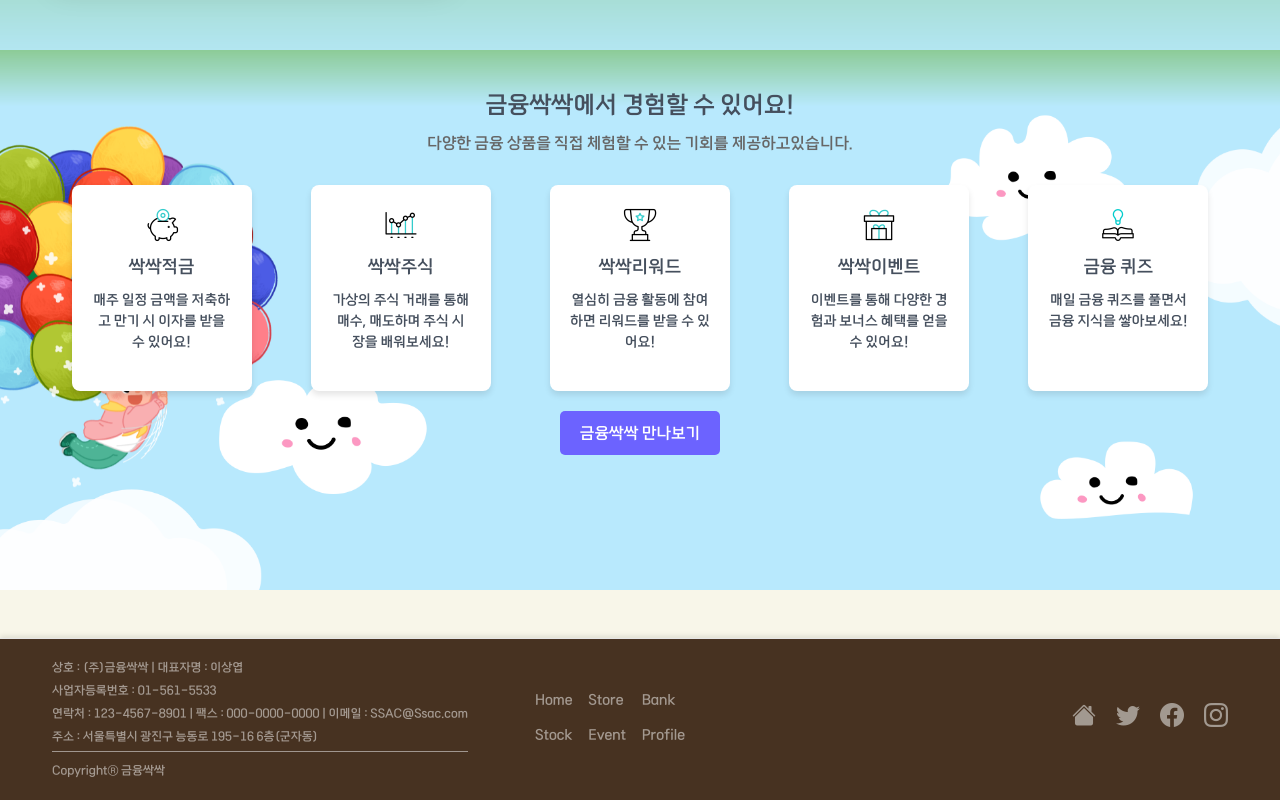
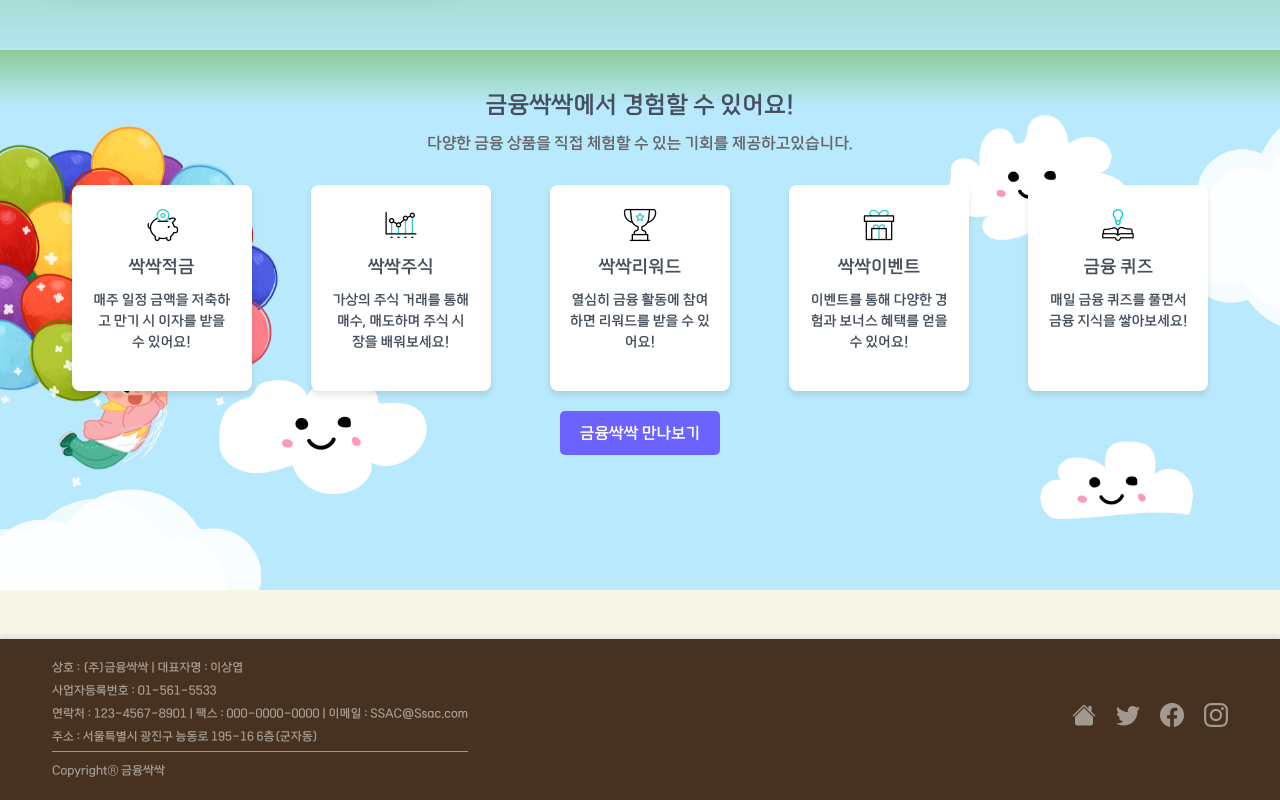
Before and after one commit to iamgayeon/Frontend_ssakssak, a Vue app: page / in a window 1280 px wide. Shown: the part 1380-2180 px from the top of the page. Built offline with nearby package versions, Linux system fonts and the light colour scheme; what vue-awesome-paginate would draw is missing.

Commit message:
#86 - 페이지 풋터 내용 수정 / 한가연

```diff
--- a/src/components/layouts/StudentFooter.vue
+++ b/src/components/layouts/StudentFooter.vue
@@ -1,7 +1,6 @@
 <template>
   <footer class="footer">
     <div class="container footer-content">
-      <!-- 왼쪽: 저작권 정보 -->
       <div class="footer-left">
         <div class="left-text text-white-50">상호 : (주)금융싹싹 | 대표자명 : 이상엽</div>
         <div class="left-text text-white-50">사업자등록번호 : 01-561-5533</div>
@@ -11,34 +10,17 @@
         <div class="left-text2 text-white-50">Copyright® 금융싹싹</div>
       </div>
 
-      <!-- 가운데: 로고 및 네비게이션 -->
-      <div class="footer-center">
-        <nav>
-          <ul class="footer-nav">
-            <li><a class="text-white-50" href="/student/home">Home</a></li>
-            <li><a class="text-white-50" href="/student/store">Store</a></li>
-            <li><a class="text-white-50" href="/student/bank">Bank</a></li>
-            <li><a class="text-white-50" href="/student/stock">Stock</a></li>
-            <li><a class="text-white-50" href="/student/event">Event</a></li>
-            <li><a class="text-white-50" href="/student/profile">Profile</a></li>
-          </ul>
-        </nav>
-      </div>
-
-      <!-- 오른쪽: 빈 공간 -->
       <div class="footer-right">
         <a href="/student/home"><i class="icon bi bi-house-fill"></i></a>
         <a href="https://x.com/?lang=ko"><i class="icon bi bi-twitter"></i></a>
         <a href="https://www.facebook.com/"><i class="icon bi bi-facebook"></i></a>
         <a href="https://www.instagram.com/sem/campaign/emailsignup/?campaign_id=13530338586&extra_1=s%7Cc%7C547419126947%7Ce%7Cinstagram%20c%7C&placement=&creative=547419126947&keyword=instagram%20c&partner_id=googlesem&extra_2=campaignid%3D13530338586%26adgroupid%3D126262419014%26matchtype%3De%26network%3Dg%26source%3Dnotmobile%26search_or_content%3Ds%26device%3Dc%26devicemodel%3D%26adposition%3D%26target%3D%26targetid%3Dkwd-1321618852491%26loc_physical_ms%3D9197309%26loc_interest_ms%3D%26feeditemid%3D%26param1%3D%26param2%3D&gad_source=1&gclid=Cj0KCQjwr9m3BhDHARIsANut04Zf9hWkJ1BKDMGs75D48eO14tLdyzRrEd-4j_tLByB4acdv8Pz-7LwaAuE7EALw_wcB"><i class="icon bi bi-instagram"></i></a>
       </div>
-
     </div>
   </footer>
 </template>
 
 <script setup>
-// 여기에 필요한 스크립트를 작성하세요 (특별한 스크립트가 없다면 비워둡니다)
 </script>
 
 <style scoped>
```
Also changed, not shown: src/components/layouts/TeacherFooter.vue (+1 -20 lines).
